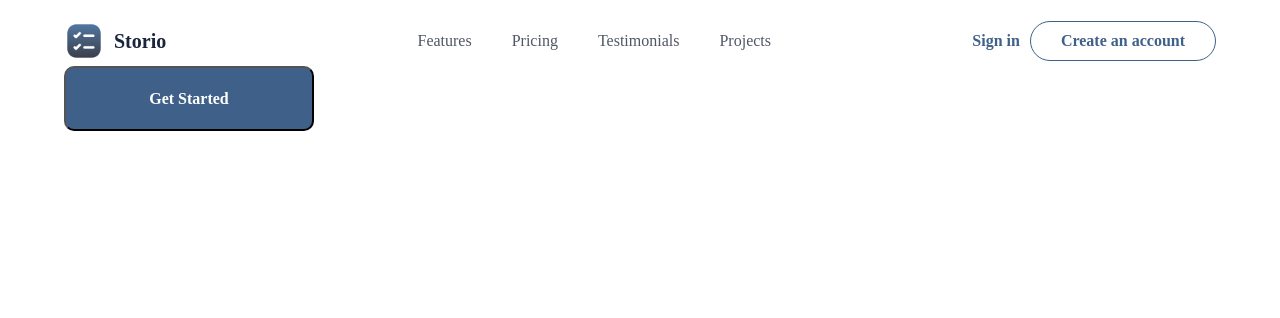
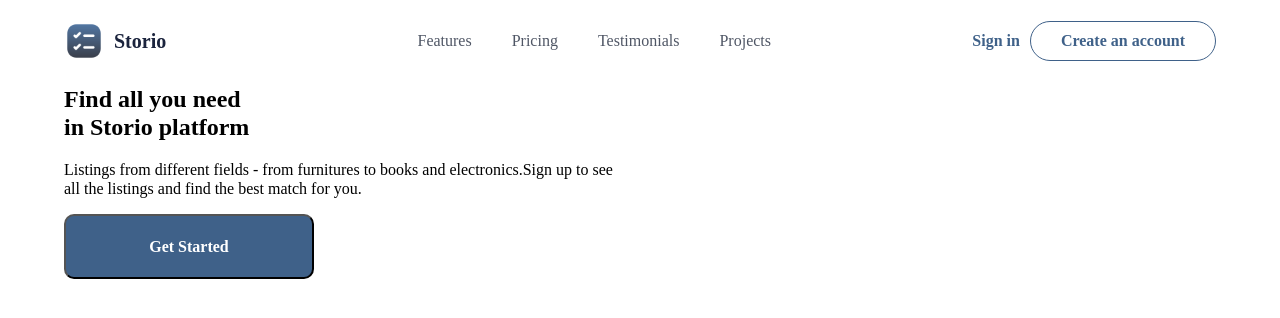
Before and after one commit to hryvero/Storio, a Next.js app: page / in a window 1280 px wide. Shown: the top 318 px of the page. Built offline with nearby package versions, Linux system fonts and the light colour scheme.

Commit message:
feat: add Banner

```diff
--- /dev/null
+++ b/src/app/components/Banner/index.jsx
@@ -0,0 +1,17 @@
+import React from 'react';
+import styles from './styles.module.scss'
+
+
+const Banner = (props) => {
+
+    const titleClassNames= `styles.banner__title  styles.banner__title${props.className}`
+
+    return (
+        <div className={styles.banner }>
+            <h2 className={titleClassNames}>{props.title}</h2>
+            <p className={styles.banner__description}>{props.description}</p>
+        </div>
+    );
+}
+
+export default Banner;
--- /dev/null
+++ b/src/app/components/Banner/styles.module.scss
@@ -0,0 +1,12 @@
+.banner{
+    width:555px;
+    text-align: left;
+}
+
+.banner__title_size_l{
+    font-size: 50px;
+    background-color: red;
+}
+.banner__title{
+    background-color: aqua;
+}
--- a/src/app/components/Header/index.jsx
+++ b/src/app/components/Header/index.jsx
@@ -29,7 +29,7 @@ const Header = ({actions}) => {
         <a className={styles.header__signin} href="#">
           Sign in
         </a>
-        <button className={styles.header__create__button}>
+        <button className={styles.header__button}>
           Create an account
         </button>
       </div>
--- a/src/app/components/Header/styles.module.scss
+++ b/src/app/components/Header/styles.module.scss
@@ -48,7 +48,7 @@
   color: $secondary-color;
   text-decoration: none;
 }
-.header__create__button {
+.header__button {
   border: 1px solid  $secondary-color;;
   border-radius: 50px;
   padding: 10px 30px;
@@ -56,6 +56,6 @@
   color: $secondary-color;
   font-weight: 700;
 }
-.header__create__button:hover {
+.header__button:hover {
   cursor: pointer;
 }
--- /dev/null
+++ b/src/app/globals.css
@@ -0,0 +1,3 @@
+body{
+    background-color: red;
+}
--- a/src/app/layout.js
+++ b/src/app/layout.js
@@ -1,3 +1,4 @@
+import 'normalize.css';
 export const metadata = {
   title: "Storio",
   description: "Store for everyone",
--- /dev/null
+++ b/src/app/mocks/header.js
@@ -0,0 +1,6 @@
+ export const actions=[
+    {id:1, title:"Features"},
+    {id:2, title:"Pricing"},
+    {id:3, title:"Testimonials"},
+    {id:4, title:"Projects"}
+  ]
--- a/src/app/page.js
+++ b/src/app/page.js
@@ -1,18 +1,22 @@
+import 'normalize.css';
 import styles from "./page.module.scss";
-import 'normalize.css/normalize.css';
 import Header from "./components/Header";
 import Button from "./components/Button";
+import Banner from "./components/Banner";
+import {actions} from '../app/mocks/header'
+import { Fragment } from "react";
 
 export default function Home() {
-  const actions=[
-    {id:1, title:"Features"},
-    {id:2, title:"Pricing"},
-    {id:3, title:"Testimonials"},
-    {id:4, title:"Projects"}
-  ]
+
+  const bannerText={
+    title:<Fragment> Find <strong> all you need </strong> <br/> in  <strong>Storio</strong> platform </Fragment>,
+    description:"Listings from different fields - from furnitures to books and electronics.Sign up to see all the listings and find the best match for you.",
+    className: "_size_l"
+  }
   return (
     <main className={styles.main}>
       <Header actions={actions}/>
+      <Banner title={bannerText.title} description={bannerText.description} className={bannerText.className}/>
       <Button/>
     </main>
   );
--- a/src/app/page.module.scss
+++ b/src/app/page.module.scss
@@ -1,3 +1,4 @@
+@import-normalize;
 .main {
   align-items: center;
   padding: 1rem 4rem;
```
